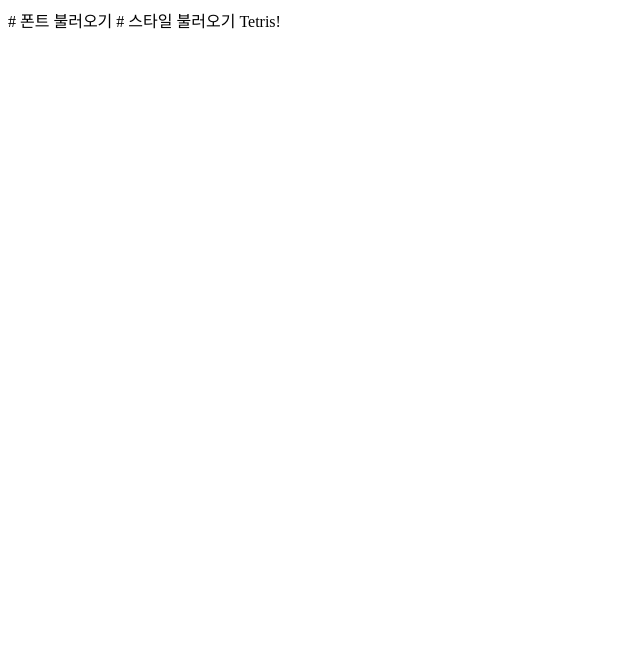
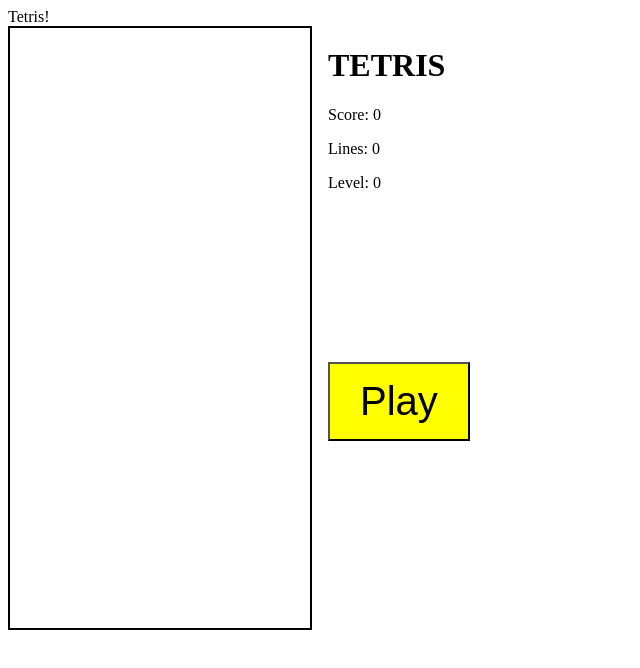
Before and after one commit to YunSeunghwan/Toyprojects, a plain HTML site: page blindtetris/index.html in a window 1280 px wide. Shown: the whole page, without its empty margins (0-640 px from the left). Drawn offline with Linux system fonts and the light colour scheme.

Commit message:
흠.. 일단해봄

```diff
--- /dev/null
+++ b/blindtetris/board.js
@@ -0,0 +1,17 @@
+const canvas = document.getElementById('board');
+const ctx = canvas.getContext('2d');
+class Board{
+	grid;
+	ctx;
+
+	constructor(ctx){
+		this.ctx = ctx;
+		this.init()
+	}
+
+	init(){
+		this.ctx.canvas.width = COLS * BLOCK_SIZE
+		this.ctx.canvas.height = ROWS * BLOCK_SIZE
+	}
+}
+let board = new Board(ctx)
--- /dev/null
+++ b/blindtetris/constants.js
@@ -0,0 +1,3 @@
+const COLS = 10;
+const ROWS = 20;
+const BLOCK_SIZE = 30;
--- a/blindtetris/index.html
+++ b/blindtetris/index.html
@@ -1,13 +1,27 @@
 <!DOCTYPE html>
 <html>
 	<head>
-		# 폰트 불러오기
-		# 스타일 불러오기
 		<tytle>Tetris!</tytle>
+		<link rel="stylesheet" type="text/css" href="styles.css">
 	</head>
 	<body>
-		<div class = "left-board">
-
+		<div class = "grid">
+			<canvas id="board" class="game-board"></canvas>
+			<div class="right_column">
+			<div>
+              <h1>TETRIS</h1>
+              <p>Score: <span id="score">0</span></p>
+              <p>Lines: <span id="lines">0</span></p>
+              <p>Level: <span id="level">0</span></p>
+              <canvas id="next" class="next"></canvas>
+          </div>
+			<button onclick = "play()" class = "play-button">
+				Play
+			</button>
+			</div>
 		</div>
+		<script type = "text/javascript" src="constants.js"></script>
+		<script type = "text/javascript" src="main.js"></script>
+		<script type = "text/javascript" src="board.js"></script>
 	</body>
 </html>
--- /dev/null
+++ b/blindtetris/main.js
@@ -0,0 +1,3 @@
+function play(){
+	alert('played!')
+}
--- /dev/null
+++ b/blindtetris/styles.css
@@ -0,0 +1,18 @@
+.game-board{
+	border:solid 2px;
+}
+.grid {
+	display: grid;
+	grid-template-columns: 320px 200px;
+}
+.play-button{
+	background-color: #ff0;
+	padding:15px 30px;
+	font-size: 40px;
+	cursor: pointer;
+}
+.right-column{
+	display: flex;
+	flex-direction: column;
+	justify-content: space-between;
+}
```
Also changed, not shown: blindtetris/piece.js (added, +7 -0 lines).
